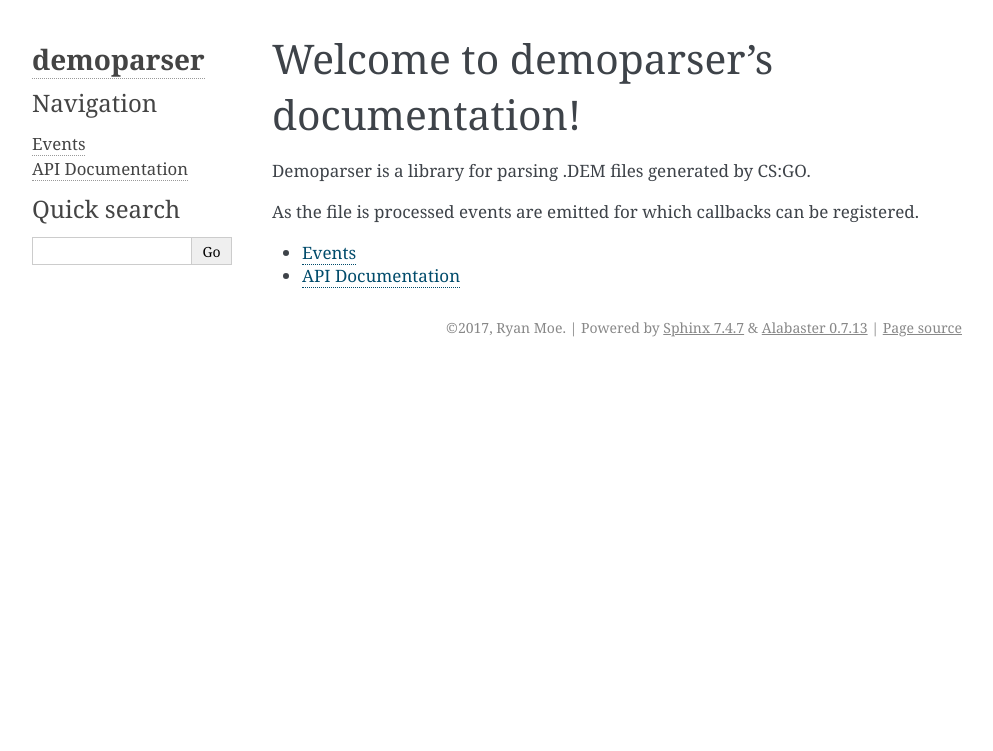
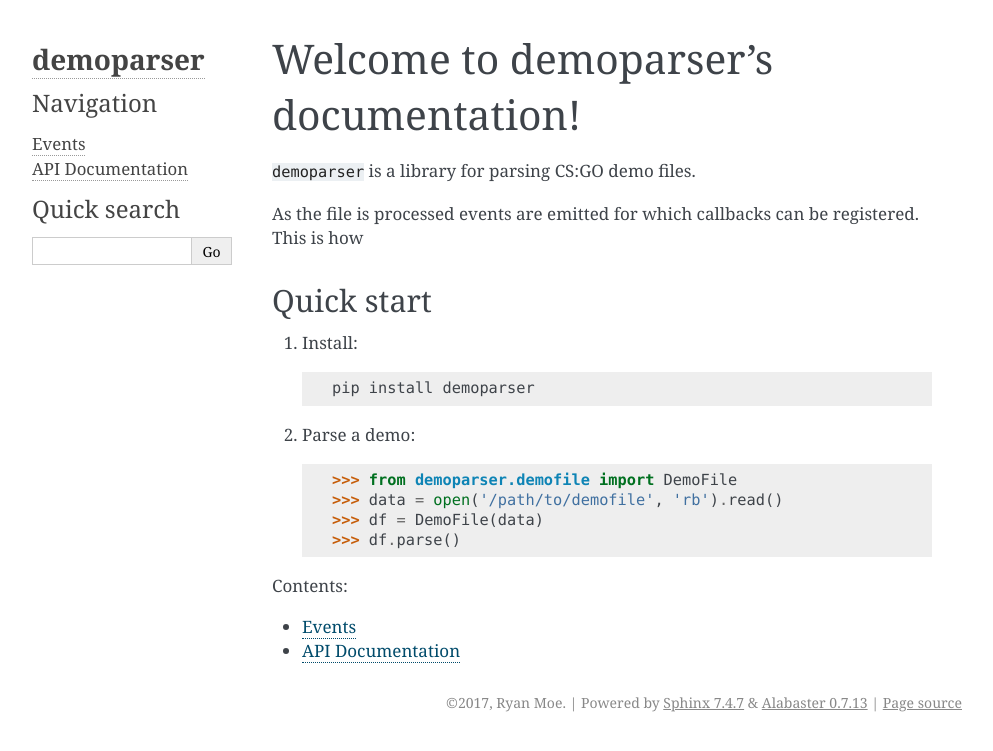
Before and after one commit to ibm-dev-incubator/demoparser, a Sphinx documentation site: the page built from doc/source/index.rst, in a window 1280 px wide. Shown: the top 751 px of the page, without its empty margins (148-1141 px from the left). Built offline with Sphinx 7.4.7, drawn with Linux system fonts in a browser that asks for light colours.

Commit message:
More doc updates

```diff
--- a/README.rst
+++ b/README.rst
@@ -1 +1,18 @@
-Parser for CS:GO demo files
+``demoparser`` is a library for parsing CS:GO demo files.
+
+As the file is processed events are emitted for which callbacks can
+be registered. This is how
+
+Quick start
+-----------
+
+1. Install::
+
+        pip install demoparser
+
+2. Parse a demo::
+
+   >>> from demoparser.demofile import DemoFile
+   >>> data = open('/path/to/demofile', 'rb').read()
+   >>> df = DemoFile(data)
+   >>> df.parse()
--- a/doc/source/index.rst
+++ b/doc/source/index.rst
@@ -6,7 +6,9 @@
 Welcome to demoparser's documentation!
 ======================================
 
-.. include:: intro.rst
+.. include:: ../../README.rst
+
+Contents:
 
 .. toctree::
    :maxdepth: 1
```
Also changed, not shown: 1 other file.
